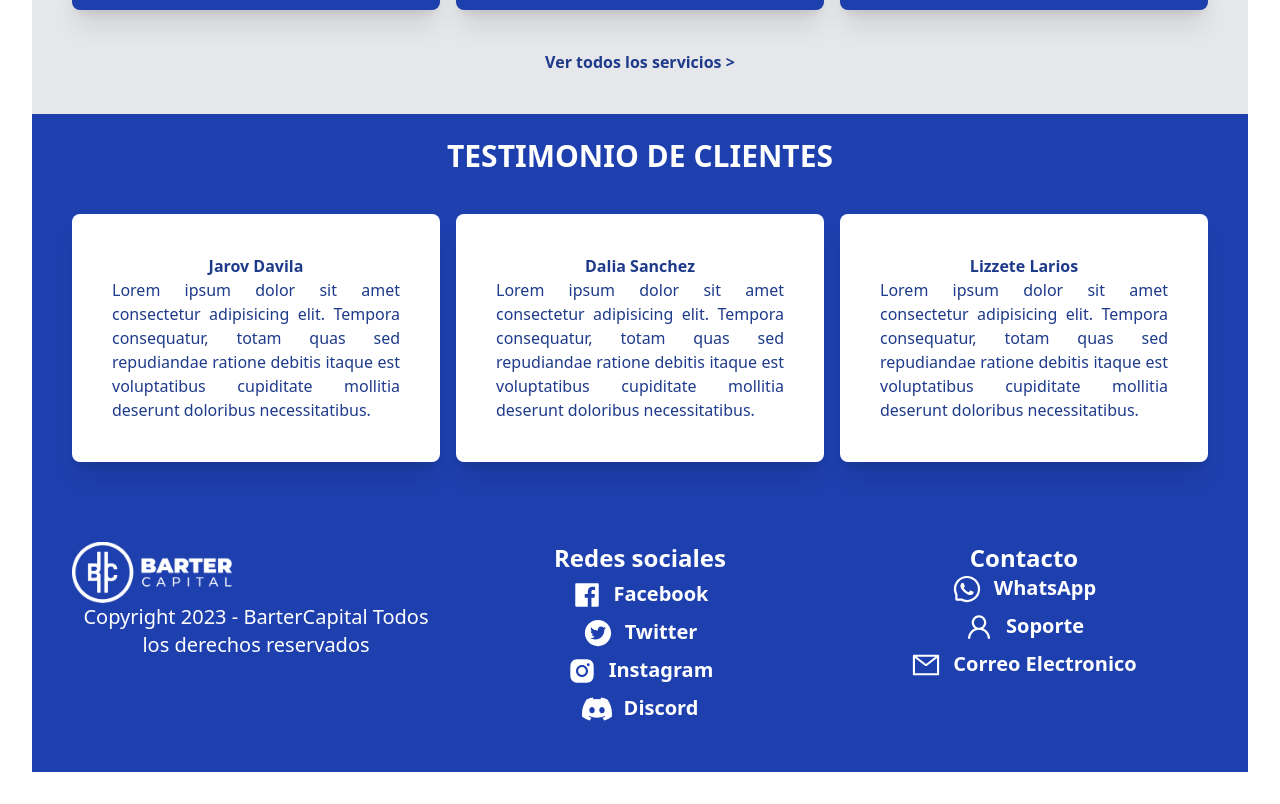
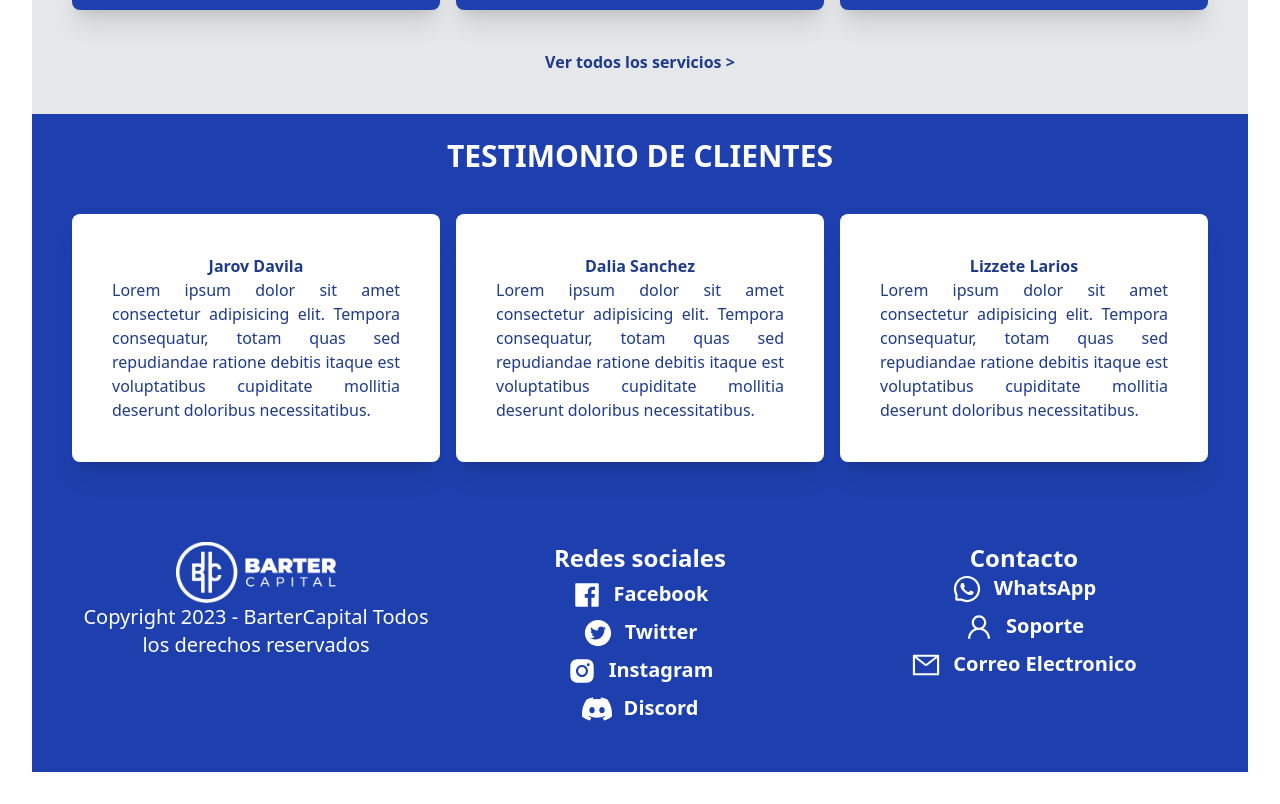
Before and after one commit to KennethJGR/CarPricing, a React (Vite) app: page / in a window 1280 px wide. Shown: the part 1447-2251 px from the top of the page. Built offline with nearby package versions, Linux system fonts and the light colour scheme.

Commit message:
footer editing

```diff
--- a/src/components/Footer.jsx
+++ b/src/components/Footer.jsx
@@ -13,7 +13,7 @@ const Footer = () => {
     return (
         <footer className="text-white">
             <div className="grid grid-cols-1 md:grid-cols-3 gap-4 p-10">
-                <div className="">
+                <div className="flex flex-col items-center">
                     <img src={logo} alt="logo" className="w-40" />
                     <h2 className="text-xl">
                         Copyright 2023 - BarterCapital Todos los derechos reservados
```
